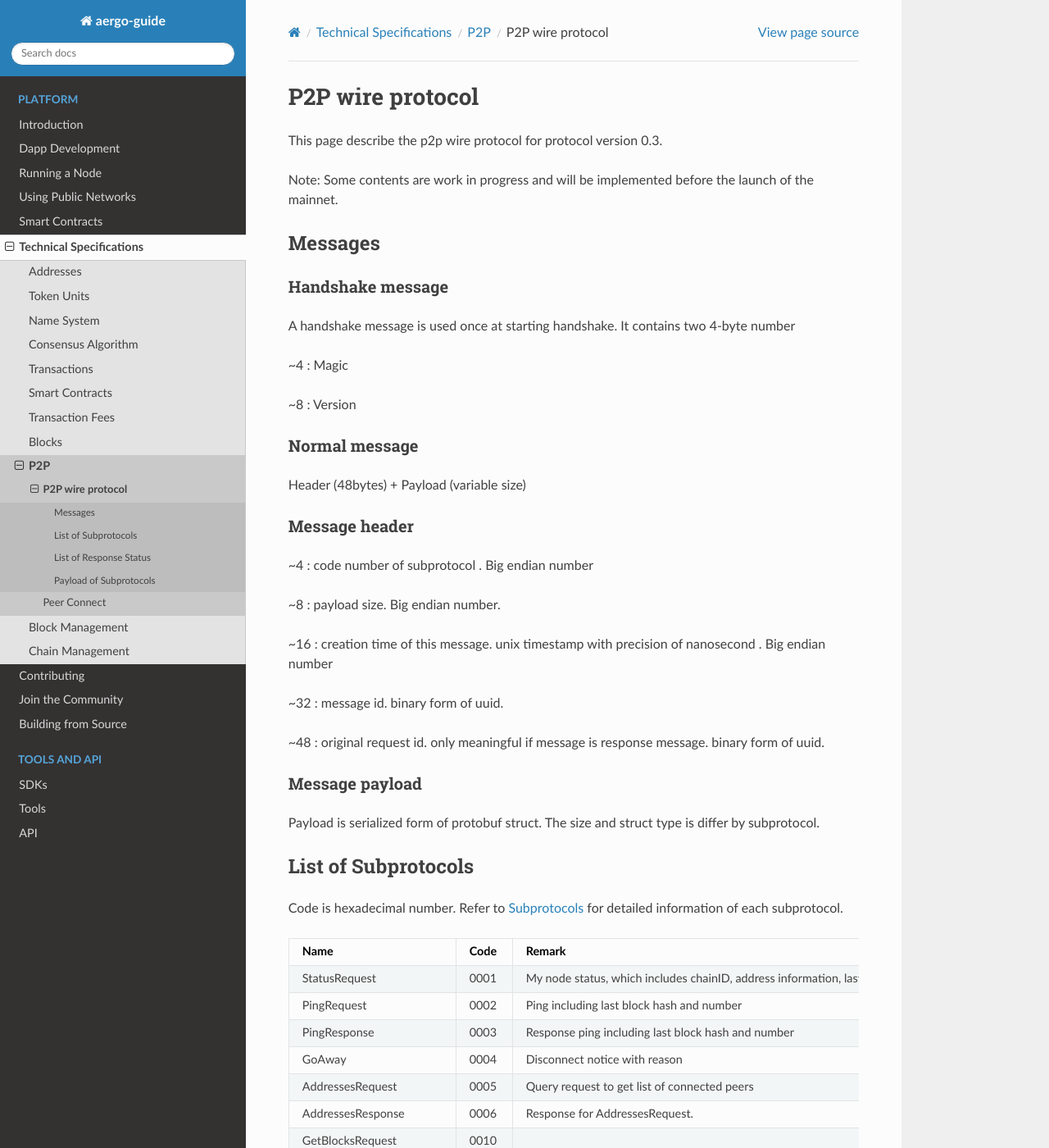
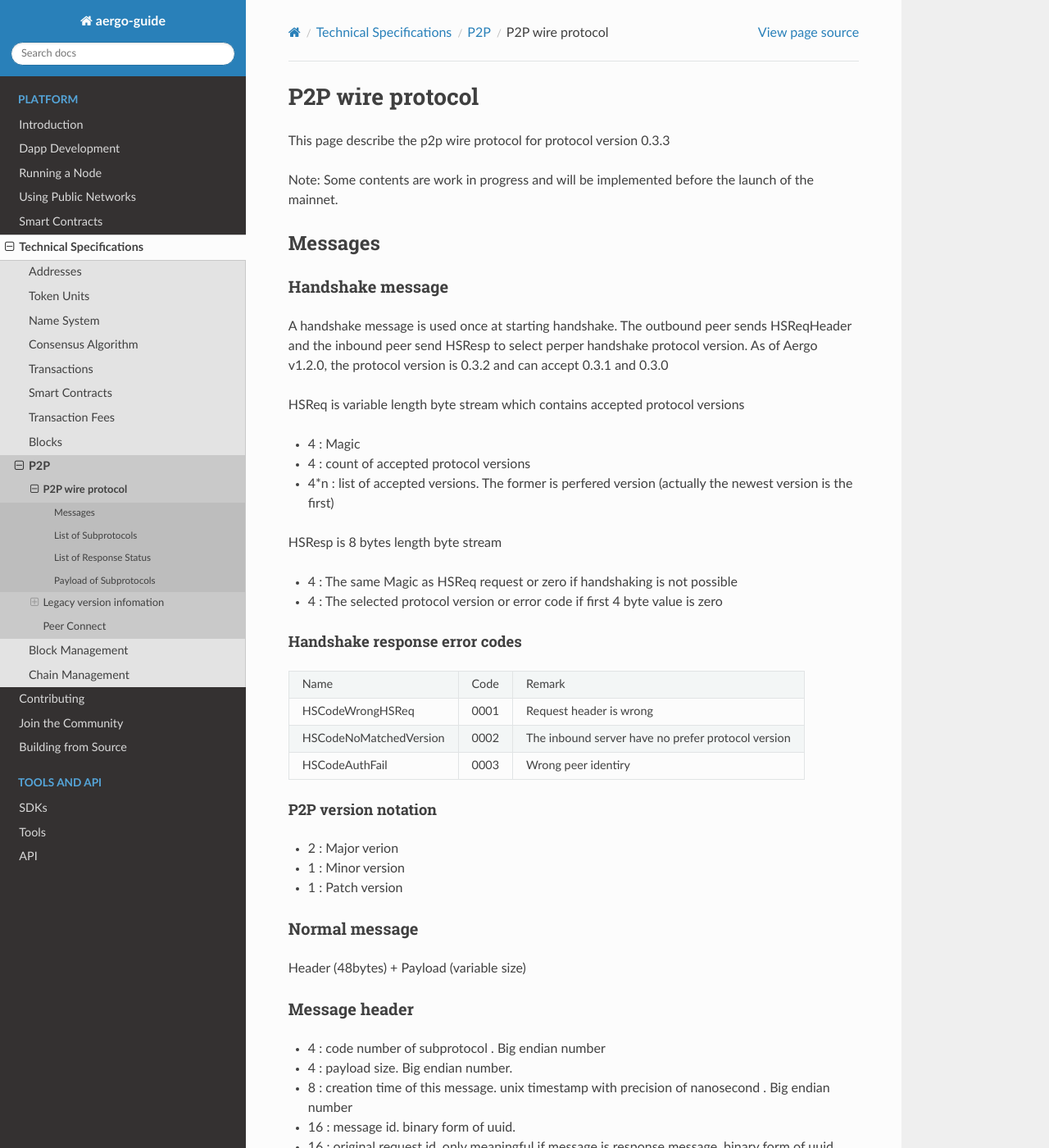
Before and after one commit to aergoio/guide, a Sphinx documentation site: the page built from source/specs/p2p/wireprotocol.rst, in a window 1280 px wide and 1400 px high. Shown: the whole window at 82% size. Built offline with Sphinx 7.4.7 and the Read the Docs theme 2.0.0, drawn with Linux system fonts in a browser that asks for light colours; some of the changed text lies outside the part shown.

Commit message:
update and improve p2p wire protocol
- update changed protocol by aergo v1.2.0
- fill undocumented fields

```diff
--- a/source/specs/p2p/wireprotocol.rst
+++ b/source/specs/p2p/wireprotocol.rst
@@ -1,7 +1,7 @@
 P2P wire protocol
 =================
 
-This page describe the p2p wire protocol for protocol version 0.3.
+This page describe the p2p wire protocol for protocol version 0.3.3
 
 Note: Some contents are work in progress and will be implemented before the launch of the mainnet.
 
@@ -11,11 +11,39 @@ Messages
 Handshake message
 ^^^^^^^^^^^^^^^^^
 
-A handshake message is used once at starting handshake. It contains two 4-byte number
+A handshake message is used once at starting handshake. The outbound peer sends HSReqHeader and the inbound peer send HSResp to select perper handshake protocol version.
+As of Aergo v1.2.0, the protocol version is 0.3.2 and can accept 0.3.1 and 0.3.0
 
-~4 : Magic
+HSReq is variable length byte stream which contains accepted protocol versions
 
-~8 : Version
+* 4 : Magic
+* 4 : count of accepted protocol versions
+* 4*n : list of accepted versions. The former is perfered version (actually the newest version is the first)
+
+HSResp is 8 bytes length byte stream
+
+* 4 : The same Magic as HSReq request or zero if handshaking is not possible
+* 4 : The selected protocol version or error code if first 4 byte value is zero
+
+Handshake response error codes
+""""""""""""""""""""""""""""""
+
++------------------------+------+------------------------------------------------------------------------------------------------------+
+|Name                    |Code  |Remark                                                                                                |
++------------------------+------+------------------------------------------------------------------------------------------------------+
+|HSCodeWrongHSReq        |  0001|Request header is wrong                                                                               |
++------------------------+------+------------------------------------------------------------------------------------------------------+
+|HSCodeNoMatchedVersion  |  0002|The inbound server have no prefer protocol version                                                    |
++------------------------+------+------------------------------------------------------------------------------------------------------+
+|HSCodeAuthFail          |  0003|Wrong peer identiry                                                                                   |
++------------------------+------+------------------------------------------------------------------------------------------------------+
+
+P2P version notation
+""""""""""""""""""""
+
+* 2 : Major verion
+* 1 : Minor version
+* 1 : Patch version
 
 Normal message
 ^^^^^^^^^^^^^^
@@ -25,15 +53,11 @@ Header (48bytes) + Payload (variable size)
 Message header
 ^^^^^^^^^^^^^^
 
-~4 : code number of subprotocol . Big endian number
-
-~8 : payload size. Big endian number.
-
-~16 : creation time of this message. unix timestamp with precision of nanosecond . Big endian number
-
-~32 : message id. binary form of uuid.
-
-~48 : original request id. only meaningful if message is response message. binary form of uuid.
+* 4 : code number of subprotocol . Big endian number
+* 4 : payload size. Big endian number.
+* 8 : creation time of this message. unix timestamp with precision of nanosecond . Big endian number
+* 16 : message id. binary form of uuid.
+* 16 : original request id. only meaningful if message is response message. binary form of uuid.
 
 
 Message payload
@@ -49,13 +73,13 @@ Code is hexadecimal number.
 Refer to `Subprotocols <subprotocols.html>`_ for detailed information of each subprotocol.
 
 +------------------------+------+------------------------------------------------------------------------------------------------------+
-|Name                    |Code  |Remark                                                                                                |
+|Name                    |Code  |Summary                                                                                               |
 +========================+======+======================================================================================================+
-|StatusRequest           |  0001|My node status, which includes chainID, address information, last blocks or others. Used in handshake |
+|StatusRequest           |  0001|Used in handshake                                                                                     |
 +------------------------+------+------------------------------------------------------------------------------------------------------+
 |PingRequest             |  0002|Ping including last block hash and number                                                             |
 +------------------------+------+------------------------------------------------------------------------------------------------------+
-|PingResponse            |  0003|Response ping including last block hash and number                                                    |
+|PingResponse            |  0003|Response ping                                                                                         |
 +------------------------+------+------------------------------------------------------------------------------------------------------+
 |GoAway                  |  0004|Disconnect notice with reason                                                                         |
 +------------------------+------+------------------------------------------------------------------------------------------------------+
@@ -63,37 +87,35 @@ Refer to `Subprotocols <subprotocols.html>`_ for detailed information of each su
 +------------------------+------+------------------------------------------------------------------------------------------------------+
 |AddressesResponse       |  0006|Response for AddressesRequest.                                                                        |
 +------------------------+------+------------------------------------------------------------------------------------------------------+
-|GetBlocksRequest        |  0010|                                                                                                      |
+|GetBlocksRequest        |  0010|request for getting datas of blocks                                                                   |
 +------------------------+------+------------------------------------------------------------------------------------------------------+
-|GetBlocksResponse       |  0011|                                                                                                      |
+|GetBlocksResponse       |  0011|response of GetBlocksRequest. Multiple responses for a single request if size of blocks is too big    |
 +------------------------+------+------------------------------------------------------------------------------------------------------+
-|GetBlockHeadersRequest  |  0012|                                                                                                      |
+|GetBlockHeadersRequest  |  0012|request list of headers of consecutive blocks.                                                        |
 +------------------------+------+------------------------------------------------------------------------------------------------------+
-|GetBlockHeadersResponse |  0013|                                                                                                      |
+|GetBlockHeadersResponse |  0013|response of GetBlockHeadersRequest                                                                    |
 +------------------------+------+------------------------------------------------------------------------------------------------------+
-|NewBlockNotice          |  0016|                                                                                                      |
+|NewBlockNotice          |  0016|notice of block which the sender was not produced; i.e. it is relay of block notice.                  |
 +------------------------+------+------------------------------------------------------------------------------------------------------+
-|GetAncestorRequest      |  0017|                                                                                                      |
+|GetAncestorRequest      |  0017|request for finding common ancestor. used for peer sync                                               |
 +------------------------+------+------------------------------------------------------------------------------------------------------+
-|GetAncestorResponse     |  0018|                                                                                                      |
+|GetAncestorResponse     |  0018|response of GetAncestorRequest                                                                        |
 +------------------------+------+------------------------------------------------------------------------------------------------------+
-|GetHashesRequest        |  0019|                                                                                                      |
+|GetHashesRequest        |  0019|request for get hashes of consecutive blocks.                                                         |
 +------------------------+------+------------------------------------------------------------------------------------------------------+
-|GetHashesResponse       |  001A|                                                                                                      |
+|GetHashesResponse       |  001A|response of GetHashesRequest                                                                          |
 +------------------------+------+------------------------------------------------------------------------------------------------------+
-|GetHashByNoRequest      |  001B|                                                                                                      |
+|GetHashByNoRequest      |  001B|request for get hash of single block by number                                                        |
 +------------------------+------+------------------------------------------------------------------------------------------------------+
-|GetHashByNoResponse     |  001C|                                                                                                      |
+|GetHashByNoResponse     |  001C|response of GetHashByNoRequest                                                                        |
 +------------------------+------+------------------------------------------------------------------------------------------------------+
-|GetBlockHeadersResponse |  001D|                                                                                                      |
+|GetTXsRequest           |  0020|request for getting datas of txs                                                                      |
 +------------------------+------+------------------------------------------------------------------------------------------------------+
-|GetTXsRequest           |  0020|                                                                                                      |
+|GetTxsResponse          |  0021|response of GetTXsRequest. Multiple responses for a single request if size of blocks is too big       |
 +------------------------+------+------------------------------------------------------------------------------------------------------+
-|GetTxsResponse          |  0021|                                                                                                      |
+|NewTxNotice             |  0022|notice of valid tx                                                                                    |
 +------------------------+------+------------------------------------------------------------------------------------------------------+
-|NewTxNotice             |  0022|                                                                                                      |
-+------------------------+------+------------------------------------------------------------------------------------------------------+
-|BlockProducedNotice     |  0030|                                                                                                      |
+|BlockProducedNotice     |  0030|block notice from block producer                                                                      |
 +------------------------+------+------------------------------------------------------------------------------------------------------+
 
 
@@ -146,7 +168,129 @@ Payload of Subprotocols
 StatusRequest
 ^^^^^^^^^^^^^
 
-1. sender: information of sender (address, port, peerID or etc)
-2. bestBlockHash: current best block of sender
-3. bestHeight: current best block height of sender
-4. chainID: ChainID which sender is storing
+* sender: information of sender (address, port, peerID or etc)
+* bestBlockHash: current best block of sender
+* bestHeight: current best block height of sender
+* chainID: ChainID which sender is storing
+* genesis: hash of genesis block, added since protocol version v0.3.2
+
+PingRequest
+^^^^^^^^^^^
+
+* bestBlockHash: current best block of sender
+* bestHeight: current best block height of sender
+
+GoAway
+^^^^^^
+
+* reason: description text
+
+AddressesRequest
+^^^^^^^^^^^^^^^^
+
+* sender: address information of requester
+* maxSize: limit of response size
+
+AddressesResponse
+^^^^^^^^^^^^^^^^^
+
+* status: response status code
+* peers: list of peers
+
+GetBlocksRequest
+^^^^^^^^^^^^^^^^
+
+* hashes: array of block hashes
+
+GetBlocksResponse
+^^^^^^^^^^^^^^^^^
+
+* status: response status code
+* blocks: list of block data
+* hasNext: boolean flag indicating there are more response(s) for the request
+
+GetBlockHeadersRequest
+^^^^^^^^^^^^^^^^^^^^^^
+
+* hash: starting hash to get.
+* height: starting height to get. height is ignored if hash is not empty.
+* size: maximum header count to get.
+
+GetBlockHeadersResponse
+^^^^^^^^^^^^^^^^^^^^^^^
+
+* status: response status code
+* hashes: array of block hashes which the response contains.
+* headers: list of block headers. the order of hashes and headers is matching
+* hasNext: boolean flag indicating there are more response(s) for the request
+
+NewBlockNotice
+^^^^^^^^^^^^^^
+* blockHash: hash of new block
+* blockNo: block number
+
+GetAncestorRequest
+^^^^^^^^^^^^^^^^^^
+
+* hashes: list of block hashes
+
+GetAncestorResponse
+^^^^^^^^^^^^^^^^^^^
+
+* status: response status code
+* ancestorHash: block hash of common ancestor
+* ancestorNo: block number of common ancestor
+
+GetHashesRequest
+^^^^^^^^^^^^^^^^
+
+* prevHash: block hash of starting point. the hash and number must match to actual block
+* prevNumber: block number of starting point
+* size: maximum hash count to get.
+
+GetHashesResponse
+^^^^^^^^^^^^^^^^^
+
+* status: response status code
+* hashes: array of block hashes which the response contains.
+
+GetHashByNoRequest
+^^^^^^^^^^^^^^^^^^
+
+* blockNo: block number
+
+GetHashByNoResponse
+^^^^^^^^^^^^^^^^^^^
+
+* status: response status code
+* blockHash: hash of requested block
+
+GetTXsRequest
+^^^^^^^^^^^^^
+
+* hashes: array of tx hashes
+
+GetTXsResponse
+^^^^^^^^^^^^^^
+
+* status: response status code
+* hashes: array of tx hashes which the response contains.
+* txs: list of tx data. the order of hashes and txs is matching
+* hasNext: boolean flag indicating there are more response(s) for the request
+
+
+Legacy version infomation
+=========================
+
+v0.3.0
+------
+
+Handshake message
+^^^^^^^^^^^^^^^^^
+
+-A handshake message is used once at starting handshake. It contains two 4-byte number. Both outbound peer send HSReq
+
++HSReq is 8 byte stream which p2p protocol version
+
++4 : Magic
++4 : p2p protocol version of outbound peer. The inbound peer accept handshake if version is matching or close connection if not.
```
